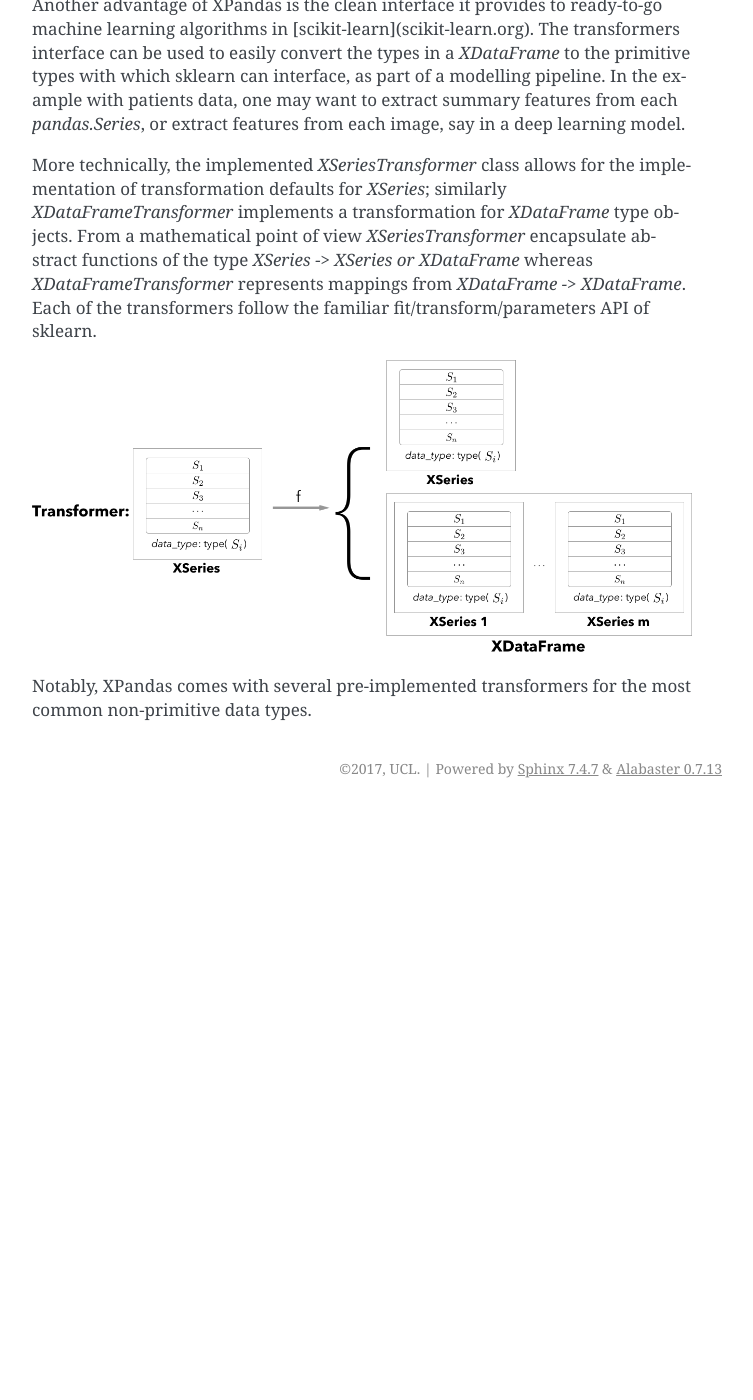
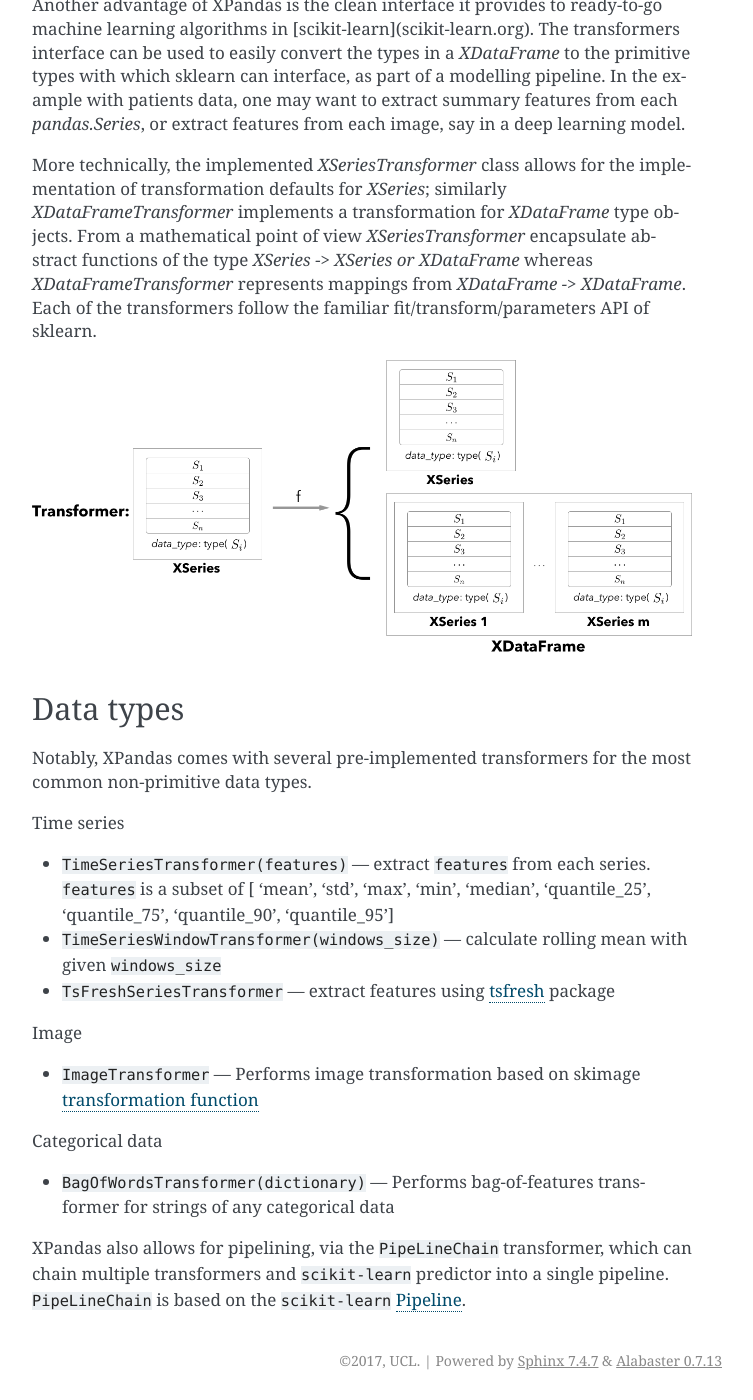
Before and after one commit to alan-turing-institute/xpandas, a Sphinx documentation site: the page built from docs/introduction.rst, in a window 1280 px wide and 1400 px high, scrolled down 1675 px. Shown: the whole window, without its empty margins (388-1141 px from the left). Built offline with Sphinx 7.4.7, drawn with Linux system fonts in a browser that asks for light colours; formulas are drawn with MathJax 3; pages that are not in the unit, such as notebooks, are missing from menus; the version number is read from the project's files by our own code; before the commit the page ends 2483 px from its top, so only the background shows below that.

```diff
--- a/docs/introduction.rst
+++ b/docs/introduction.rst
@@ -4,7 +4,7 @@ Introduction
 XPandas (extended `Pandas <https://pandas.pydata.org/>`_.) implements 1D and 2D data containers for storing type-heterogeneous tabular data of any type, and encapsulates feature extraction and transformation modelling in an sklearn-compatible transformer interface.
 
 Description
-+++++++++++++
++++++++++++
 
 **XPandas** provides universal 1D typed list (`XSeries`) and 2D type-heterogeneous data-frame (`XDataFrame`) containers and provides an extended sklearn-like transformer classes interfacing said containers. Transformers can be used for automated feature extraction and map-reduce style transformations but are not limited to it.
 
@@ -28,4 +28,39 @@ More technically, the implemented `XSeriesTransformer` class allows for the impl
 
 .. image:: ../examples/imgs/Transformer.png
 
+Data types
+++++++++++
+
 Notably, XPandas comes with several pre-implemented transformers for the most common non-primitive data types.
+
+Time series
+
+
+-  ``TimeSeriesTransformer(features)`` — extract ``features`` from each
+   series. ``features`` is a subset of [ 'mean', 'std', 'max', 'min',
+   'median', 'quantile\_25', 'quantile\_75', 'quantile\_90',
+   'quantile\_95']
+
+-  ``TimeSeriesWindowTransformer(windows_size)`` — calculate rolling
+   mean with given ``windows_size``
+-  ``TsFreshSeriesTransformer`` — extract features using
+   `tsfresh <tsfresh.readthedocs.io>`__ package
+
+Image
+
+
+-  ``ImageTransformer`` — Performs image transformation based on skimage
+   `transformation
+   function <http://scikit-image.org/docs/dev/api/skimage.transform.html>`__
+
+Categorical data
+
+
+-  ``BagOfWordsTransformer(dictionary)`` — Performs bag-of-features
+   transformer for strings of any categorical data
+
+XPandas also allows for pipelining, via the ``PipeLineChain``
+transformer, which can chain multiple transformers and ``scikit-learn``
+predictor into a single pipeline. ``PipeLineChain`` is based on the
+``scikit-learn``
+`Pipeline <http://scikit-learn.org/stable/modules/generated/sklearn.pipeline.Pipeline.html#sklearn.pipeline.Pipeline>`__.
```
Also changed, not shown: README.md (+1 -67 lines).
